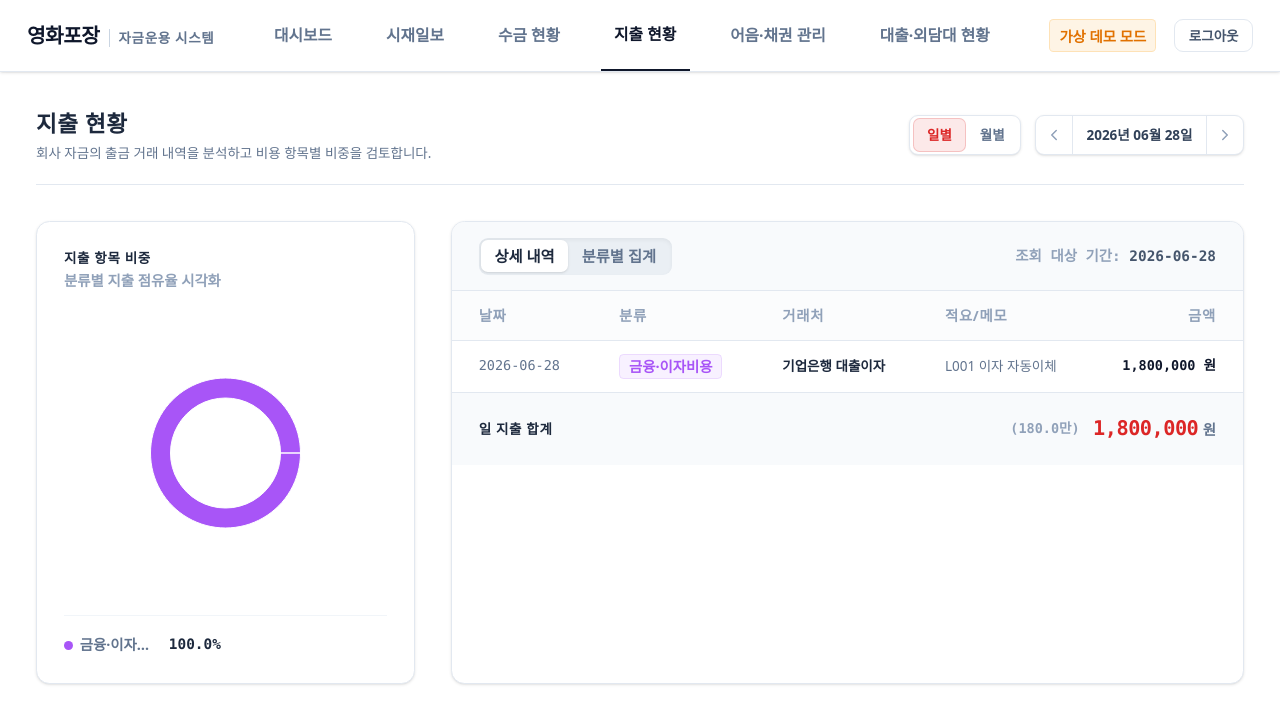
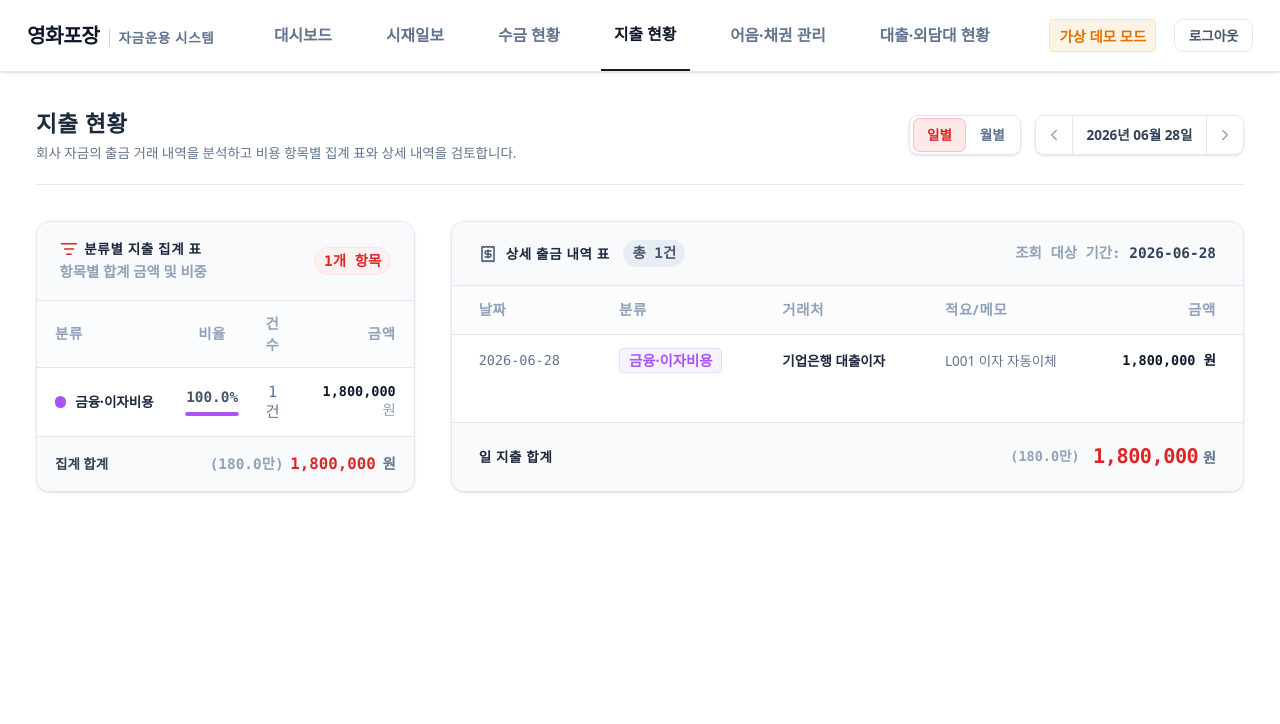
Before and after one commit to risa15/younghwa-finance, a Next.js app: page /expenses in a window 1280 px wide. Shown: the top 724 px of the page. Built offline with nearby package versions, Linux system fonts and the light colour scheme.

Commit message:
refactor: replace expense status donut chart with category summary table

```diff
--- a/app/expenses/page.tsx
+++ b/app/expenses/page.tsx
@@ -2,20 +2,10 @@
 
 import React, { useState, useEffect, useMemo } from 'react';
 import {
-  PieChart,
-  Pie,
-  Cell,
-  Tooltip,
-  ResponsiveContainer,
-  Legend
-} from 'recharts';
-import {
-  TrendingDown,
-  Calendar,
   ChevronLeft,
   ChevronRight,
-  ListTodo,
-  PieChartIcon
+  ListFilter,
+  Receipt
 } from 'lucide-react';
 import { CashTransaction } from '@/lib/types';
 import { formatKoreanShorthand } from '@/components/KPICard';
@@ -131,13 +121,6 @@ export default function ExpensesPage() {
   const [viewType, setViewType] = useState<'daily' | 'monthly'>('daily');
   const [loading, setLoading] = useState<boolean>(true);
   const [error, setError] = useState<string | null>(null);
-  const [mounted, setMounted] = useState<boolean>(false);
-  const [activeTab, setActiveTab] = useState<'detail' | 'category'>('detail');
-
-  // Mount state for Recharts hydration safety
-  useEffect(() => {
-    setMounted(true);
-  }, []);
 
   // Fetch transactions
   useEffect(() => {
@@ -204,30 +187,10 @@ export default function ExpensesPage() {
     }));
   }, [filteredExpenses]);
 
-
   // Sum of filtered expenses
   const totalAmount = useMemo(() => {
     return classifiedExpenses.reduce((sum, e) => sum + e.amount, 0);
   }, [classifiedExpenses]);
-
-  // Aggregate category distributions for Recharts PieChart
-  const pieChartData = useMemo(() => {
-    if (classifiedExpenses.length === 0) return [];
-
-    const categoryMap: Record<string, number> = {};
-    classifiedExpenses.forEach(e => {
-      categoryMap[e.category] = (categoryMap[e.category] || 0) + e.amount;
-    });
-
-    return Object.entries(categoryMap)
-      .map(([name, value]) => ({
-        name,
-        value,
-        percentage: totalAmount > 0 ? ((value / totalAmount) * 100).toFixed(1) : '0'
-      }))
-      // Sort largest first
-      .sort((a, b) => b.value - a.value);
-  }, [classifiedExpenses, totalAmount]);
 
   // Aggregate category totals for table view
   const categorySummaryData = useMemo(() => {
@@ -273,26 +236,6 @@ export default function ExpensesPage() {
     setSelectedDate(e.target.value);
   };
 
-  // Custom tool tip for pie chart
-  const CustomTooltip = ({ active, payload }: any) => {
-    if (active && payload && payload.length) {
-      return (
-        <div className="bg-navy-900/95 border border-navy-800 p-3.5 rounded-lg shadow-xl font-sans text-xs">
-          <p className="font-semibold mb-1" style={{ color: CATEGORY_COLORS[payload[0].name] }}>
-            {payload[0].name}
-          </p>
-          <p className="text-slate-200 font-bold">
-            지출액: <span className="font-mono text-sm">{payload[0].value.toLocaleString()}</span> 원
-          </p>
-          <p className="text-slate-400 font-semibold text-[10px] mt-0.5">
-            비율: {payload[0].payload.percentage}%
-          </p>
-        </div>
-      );
-    }
-    return null;
-  };
-
   return (
     <>
       {/* Header */}
@@ -302,7 +245,7 @@ export default function ExpensesPage() {
             <h2 className="text-xl font-bold text-slate-800 tracking-wide">지출 현황</h2>
           </div>
           <p className="text-xs text-slate-500 mt-1">
-            회사 자금의 출금 거래 내역을 분석하고 비용 항목별 비중을 검토합니다.
+            회사 자금의 출금 거래 내역을 분석하고 비용 항목별 집계 표와 상세 내역을 검토합니다.
           </p>
         </div>
 
@@ -380,98 +323,113 @@ export default function ExpensesPage() {
       {/* Main content grid */}
       <div className={`grid grid-cols-1 lg:grid-cols-3 gap-6 sm:gap-8 ${loading ? 'opacity-40 pointer-events-none' : ''}`}>
 
-        {/* 1. Donut Chart (Left Column, takes 1 of 3 columns) */}
-        <div className="bg-white p-6 rounded-xl border border-slate-200 shadow-sm flex flex-col justify-between h-fit lg:col-span-1">
-          <div className="mb-4">
-            <div className="flex items-center gap-2">
-              <h3 className="text-xs font-bold text-slate-800 uppercase tracking-wider">지출 항목 비중</h3>
+        {/* 1. Category Summary Table (Left Column, takes 1 of 3 columns) */}
+        <div className="bg-white rounded-xl border border-slate-200 shadow-sm overflow-hidden flex flex-col justify-between h-fit lg:col-span-1">
+          <div className="px-5 py-4 border-b border-slate-200 bg-slate-50 flex items-center justify-between">
+            <div>
+              <div className="flex items-center gap-1.5">
+                <ListFilter className="w-4 h-4 text-brand-rose" />
+                <h3 className="text-xs font-bold text-slate-800 uppercase tracking-wider">분류별 지출 집계 표</h3>
               </div>
-            <p className="text-[10px] text-slate-400 mt-0.5 font-semibold">분류별 지출 점유율 시각화</p>
+              <p className="text-[10px] text-slate-400 mt-0.5 font-semibold">항목별 합계 금액 및 비중</p>
+            </div>
+            <span className="text-[10px] font-bold text-brand-rose bg-rose-50 px-2 py-0.5 rounded-full border border-rose-100 font-mono">
+              {categorySummaryData.length}개 항목
+            </span>
           </div>
 
-          <div className="h-56 sm:h-64 w-full flex items-center justify-center font-sans text-xs">
-            {mounted && pieChartData.length > 0 ? (
-              <ResponsiveContainer width="100%" height="100%">
-                <PieChart>
-                  <Pie
-                    data={pieChartData}
-                    cx="50%"
-                    cy="50%"
-                    innerRadius={55}
-                    outerRadius={75}
-                    paddingAngle={4}
-                    dataKey="value"
-                  >
-                    {pieChartData.map((entry, index) => (
-                      <Cell key={`cell-${index}`} fill={CATEGORY_COLORS[entry.name] || '#64748b'} />
-                    ))}
-                  </Pie>
-                  <Tooltip content={<CustomTooltip />} />
-                </PieChart>
-              </ResponsiveContainer>
+          <div className="overflow-x-auto">
+            <table className="w-full text-left border-collapse">
+              <thead>
+                <tr className="border-b border-slate-200 bg-slate-50/50 text-[10px] font-bold text-slate-400 tracking-wider">
+                  <th className="px-4 py-2.5">분류</th>
+                  <th className="px-3 py-2.5 text-center">비율</th>
+                  <th className="px-2 py-2.5 text-center">건수</th>
+                  <th className="px-4 py-2.5 text-right">금액</th>
+                </tr>
+              </thead>
+              <tbody className="text-xs divide-y divide-slate-100">
+                {categorySummaryData.length > 0 ? (
+                  categorySummaryData.map((cat) => (
+                    <tr key={cat.name} className="hover:bg-slate-50/50 transition-colors">
+                      <td className="px-4 py-3">
+                        <div className="flex items-center gap-2">
+                          <span
+                            className="h-2.5 w-2.5 rounded-full shrink-0 shadow-xs"
+                            style={{ backgroundColor: CATEGORY_COLORS[cat.name] || '#64748b' }}
+                          />
+                          <span className="font-bold text-slate-800 text-xs truncate max-w-[85px]" title={cat.name}>
+                            {cat.name}
+                          </span>
+                        </div>
+                      </td>
+                      <td className="px-3 py-3 text-center">
+                        <div className="flex flex-col items-center gap-1">
+                          <span className="font-mono font-bold text-[10px] text-slate-600">{cat.percentage}%</span>
+                          <div className="w-12 bg-slate-100 rounded-full h-1 overflow-hidden">
+                            <div
+                              className="h-full rounded-full"
+                              style={{
+                                width: `${cat.percentage}%`,
+                                backgroundColor: CATEGORY_COLORS[cat.name] || '#64748b'
+                              }}
+                            />
+                          </div>
+                        </div>
+                      </td>
+                      <td className="px-2 py-3 text-center font-mono text-slate-500 text-[11px]">
+                        {cat.count}건
+                      </td>
+                      <td className="px-4 py-3 text-right font-mono font-extrabold text-slate-900 text-xs">
+                        {cat.amount.toLocaleString('ko-KR')} <span className="text-[10px] text-slate-400 font-normal">원</span>
+                      </td>
+                    </tr>
+                  ))
                 ) : (
-              <div className="h-full flex items-center justify-center text-slate-400 text-xs">
-                {mounted ? '지출 데이터가 없습니다.' : '차트를 불러오는 중...'}
-              </div>
+                  <tr>
+                    <td className="px-4 py-8 text-center text-slate-400 text-xs font-medium" colSpan={4}>
+                      지출 데이터가 없습니다.
+                    </td>
+                  </tr>
                 )}
+              </tbody>
+            </table>
           </div>
 
-          {/* Legend Items */}
-          {pieChartData.length > 0 && (
-            <div className="mt-4 pt-4 border-t border-slate-100 grid grid-cols-2 gap-2 text-[10px]">
-              {pieChartData.map((entry) => (
-                <div key={entry.name} className="flex items-center gap-1.5">
-                  <span
-                    className="h-2 w-2 rounded-sm shrink-0"
-                    style={{ backgroundColor: CATEGORY_COLORS[entry.name] }}
-                  ></span>
-                  <span className="text-slate-500 font-bold truncate max-w-[80px]" title={entry.name}>
-                    {entry.name}
+          {/* Table Summary Footer */}
+          <div className="px-4 py-3.5 border-t border-slate-200 bg-slate-50 flex items-center justify-between">
+            <span className="text-xs font-bold text-slate-700">집계 합계</span>
+            <div className="flex items-baseline gap-1.5 font-mono">
+              <span className="text-[10px] font-semibold text-slate-400">
+                ({formatKoreanShorthand(totalAmount)})
               </span>
-                  <span className="text-slate-800 font-mono font-bold ml-auto">{entry.percentage}%</span>
+              <span className="text-sm font-black text-brand-rose">
+                {totalAmount.toLocaleString('ko-KR')}
+              </span>
+              <span className="text-[10px] font-bold text-slate-500">원</span>
             </div>
-              ))}
           </div>
-          )}
         </div>
 
         {/* 2. Expense Details Table (Right Column, takes 2 of 3 columns) */}
-        <div className="bg-white rounded-xl border border-slate-200 shadow-sm overflow-hidden lg:col-span-2">
-          <div className="px-6 py-3.5 border-b border-slate-200 bg-slate-50 flex flex-col sm:flex-row justify-between sm:items-center gap-3">
-            <div className="flex items-center gap-3">
-              {/* Tab Selector */}
-              <div className="flex bg-slate-200/60 p-0.5 rounded-lg text-[11px] font-bold text-slate-500 shadow-inner">
-                <button
-                  onClick={() => setActiveTab('detail')}
-                  className={`px-3 py-1 rounded-md transition-all ${
-                    activeTab === 'detail'
-                      ? 'bg-white text-slate-800 shadow-sm font-extrabold'
-                      : 'hover:text-slate-800'
-                  }`}
-                >
-                  상세 내역
-                </button>
-                <button
-                  onClick={() => setActiveTab('category')}
-                  className={`px-3 py-1 rounded-md transition-all ${
-                    activeTab === 'category'
-                      ? 'bg-white text-slate-800 shadow-sm font-extrabold'
-                      : 'hover:text-slate-800'
-                  }`}
-                >
-                  분류별 집계
-                </button>
-              </div>
+        <div className="bg-white rounded-xl border border-slate-200 shadow-sm overflow-hidden lg:col-span-2 flex flex-col justify-between">
+          <div>
+            <div className="px-6 py-4 border-b border-slate-200 bg-slate-50 flex flex-col sm:flex-row justify-between sm:items-center gap-3">
+              <div className="flex items-center gap-2">
+                <Receipt className="w-4 h-4 text-slate-600" />
+                <h3 className="text-xs font-bold text-slate-800 uppercase tracking-wider">상세 출금 내역 표</h3>
+                <span className="text-[10px] font-bold text-slate-600 bg-slate-200/70 px-2 py-0.5 rounded-full font-mono ml-1">
+                  총 {classifiedExpenses.length}건
+                </span>
               </div>
               <div className="text-[10px] text-slate-400 font-semibold font-mono">
-              조회 대상 기간: <span className="text-slate-600">
+                조회 대상 기간: <span className="text-slate-700 font-bold">
                   {viewType === 'daily' ? selectedDate : `${selectedDate.split('-')[0]}-${selectedDate.split('-')[1]}`}
                 </span>
               </div>
             </div>
 
             <div className="overflow-x-auto">
-            {activeTab === 'detail' ? (
               <table className="w-full text-left border-collapse">
                 <thead>
                   <tr className="border-b border-slate-200 bg-slate-50/50 text-[10px] font-bold text-slate-400 tracking-wider">
@@ -515,63 +473,11 @@ export default function ExpensesPage() {
                   )}
                 </tbody>
               </table>
-            ) : (
-              <table className="w-full text-left border-collapse">
-                <thead>
-                  <tr className="border-b border-slate-200 bg-slate-50/50 text-[10px] font-bold text-slate-400 tracking-wider">
-                    <th className="px-6 py-3">분류</th>
-                    <th className="px-6 py-3">비율</th>
-                    <th className="px-6 py-3 text-center">건수</th>
-                    <th className="px-6 py-3 text-right">합계 금액</th>
-                  </tr>
-                </thead>
-                <tbody className="text-xs divide-y divide-slate-100">
-                  {categorySummaryData.length > 0 ? (
-                    categorySummaryData.map((cat, idx) => (
-                      <tr key={`${cat.name}-${idx}`} className="hover:bg-slate-50/50 transition-colors duration-150">
-                        <td className="px-6 py-4">
-                          <div className="flex items-center gap-2">
-                            <span
-                              className="h-2.5 w-2.5 rounded-sm shrink-0"
-                              style={{ backgroundColor: CATEGORY_COLORS[cat.name] }}
-                            ></span>
-                            <span className="font-bold text-slate-800">{cat.name}</span>
             </div>
-                        </td>
-                        <td className="px-6 py-4">
-                          <div className="flex items-center gap-3">
-                            <div className="w-24 bg-slate-100 rounded-full h-1.5 overflow-hidden shrink-0">
-                              <div
-                                className="h-full rounded-full"
-                                style={{
-                                  width: `${cat.percentage}%`,
-                                  backgroundColor: CATEGORY_COLORS[cat.name]
-                                }}
-                              ></div>
-                            </div>
-                            <span className="font-semibold text-slate-500 font-mono text-[10px]">{cat.percentage}%</span>
-                          </div>
-                        </td>
-                        <td className="px-6 py-4 text-center text-slate-600 font-medium font-mono">{cat.count}건</td>
-                        <td className="px-6 py-4 text-right font-mono font-bold text-slate-900">
-                          {cat.amount.toLocaleString('ko-KR')} 원
-                        </td>
-                      </tr>
-                    ))
-                  ) : (
-                    <tr>
-                      <td className="px-6 py-8 text-center text-slate-400 font-medium" colSpan={4}>
-                        지정된 일자에 등록된 지출(출금) 내역이 없습니다.
-                      </td>
-                    </tr>
-                  )}
-                </tbody>
-              </table>
-            )}
           </div>
 
           {/* Table Footer Sum */}
-          <div className="px-6 py-4.5 border-t border-slate-200 bg-slate-50 flex flex-col sm:flex-row justify-between sm:items-center gap-2">
+          <div className="px-6 py-4 border-t border-slate-200 bg-slate-50 flex flex-col sm:flex-row justify-between sm:items-center gap-2">
             <span className="text-xs font-bold text-slate-800 uppercase tracking-wider">
               {viewType === 'daily' ? '일 지출 합계' : '월 누적 지출 합계'}
             </span>
```
Lines whose indentation alone changed are shown as unchanged.
